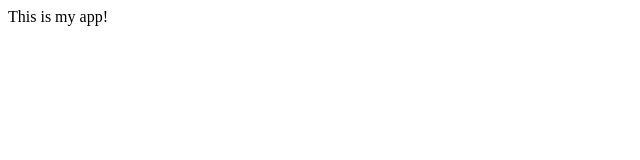
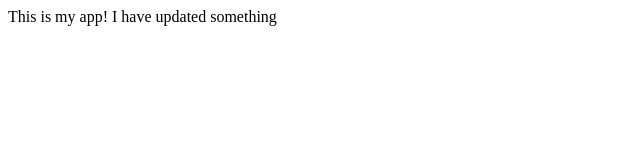
Before and after one commit to TrufflegarLaw/Learning-Git, a plain HTML site: page index.html in a window 1280 px wide. Shown: the whole page, without its empty margins (0-640 px from the left). Drawn offline with Linux system fonts and the light colour scheme.

Commit message:
Add one line in index.html

```diff
--- a/index.html
+++ b/index.html
@@ -4,5 +4,6 @@
     </head>
     <body>
         This is my app!
+        I have updated something
     </body>
 </html>
```
